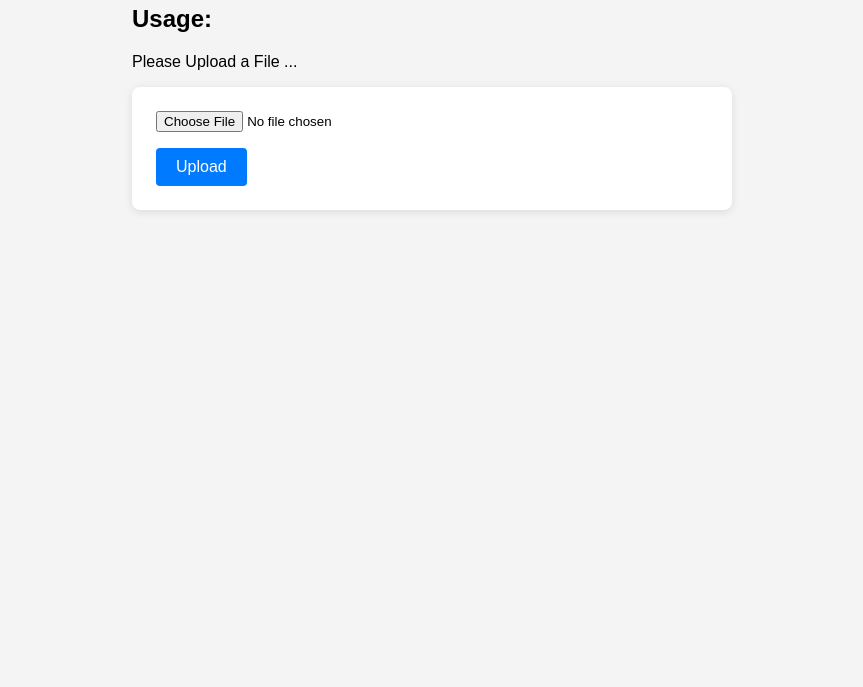
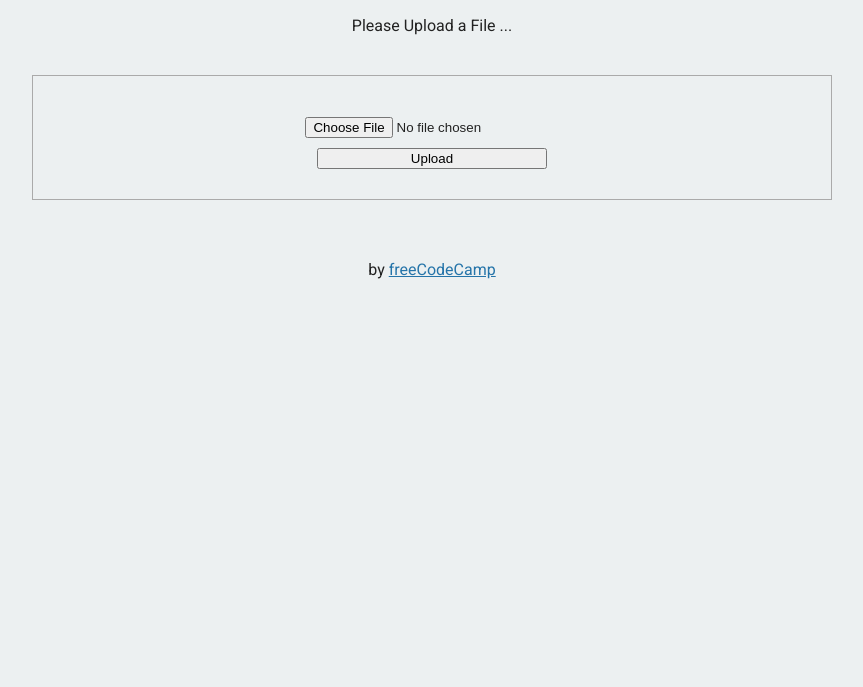
Before and after one commit to atuljha-tech/File-Metadata-Microservice, a website: page views/index.html in a window 1280 px wide. Shown: the part 113-800 px from the top of the page, without its empty margins (208-1071 px from the left). Drawn offline with Linux system fonts and the light colour scheme.

Commit message:
Duplicate exact working solution from Senor101
- index.js: exact copy of working solution
- views/index.html: official freeCodeCamp boilerplate HTML
- public/style.css: boilerplate styles
- package.json: express 4.16.4, multer 1.4.5-lts.1, dotenv 8.2.0
- deleted server.js (no longer needed)

```diff
--- /dev/null
+++ b/public/style.css
@@ -0,0 +1,42 @@
+/****** Main Styling ******/
+
+body {
+  font-family: 'Roboto', sans-serif;
+  font-size: 16px;
+  color: #222;
+  background-color: #ECF0F1;
+  text-align: center;
+}
+
+.container {
+  padding: 0;
+  margin-top: 40px;
+}
+
+.footer {
+  margin-top: 60px;
+}
+
+a {
+  color: #2574A9;
+}
+
+input {
+  display: block;
+  position: relative;
+  margin: 10px auto;
+}
+
+input#button {
+  width: 230px;
+}
+
+.view {
+  position:relative;
+  margin: auto;
+  margin-top: 40px;
+  border: 1px  solid  #aaa;
+  padding: 20px;
+  width: 60%;
+  min-width: 400px;
+}
--- a/views/index.html
+++ b/views/index.html
@@ -1,26 +1,34 @@
 <!DOCTYPE html>
+
 <html>
    <head>
       <title>File Metadata</title>
       <link rel="shortcut icon" href="https://cdn.freecodecamp.org/universal/favicons/favicon-32x32.png" type="image/x-icon"/>
-    <style>
-      body { font-family: Arial, sans-serif; max-width: 600px; margin: 60px auto; padding: 0 20px; background: #f4f4f4; }
-      h1 { color: #333; }
-      .view { background: #fff; padding: 24px; border-radius: 8px; box-shadow: 0 2px 8px rgba(0,0,0,0.1); }
-      input[type="file"] { margin-bottom: 16px; display: block; }
-      input[type="submit"] { background: #007bff; color: #fff; border: none; padding: 10px 20px; border-radius: 4px; cursor: pointer; font-size: 16px; }
-      input[type="submit"]:hover { background: #0056b3; }
-    </style>
+      <link href="https://fonts.googleapis.com/css?family=Roboto" rel="stylesheet" type="text/css">
+      <link href="/public/style.css" rel="stylesheet" type="text/css">
    </head>
+
    <body>
-    <h1>API Project: File Metadata Microservice</h1>
-    <h2>Usage:</h2>
-    <p>Please Upload a File ...</p>
+      <div class="container">
+        <h2>API Project: File Metadata Microservice</h2>
+
+        <h3>Usage:</h3>
+        <p>
+          Please Upload a File ...
+        </p>
         <div class="view">
-      <form enctype="multipart/form-data" method="post" action="/api/fileanalyse">
+          <h4 id="output"></h4>
+          <form enctype="multipart/form-data" method="POST" action="/api/fileanalyse">
             <input id="inputfield" type="file" name="upfile">
             <input id="button" type="submit" value="Upload">
           </form>
         </div>
+      </div>
+      <div class="footer">
+        <p>
+          by
+          <a href="http://www.freecodecamp.com">freeCodeCamp</a>
+        </p>
+      </div>
    </body>
 </html>
```
Also changed, not shown: index.js (+17 -14 lines), package.json (+14 -6 lines), server.js (deleted, +0 -35 lines), 1 other file. Lines whose indentation alone changed are shown as unchanged.
